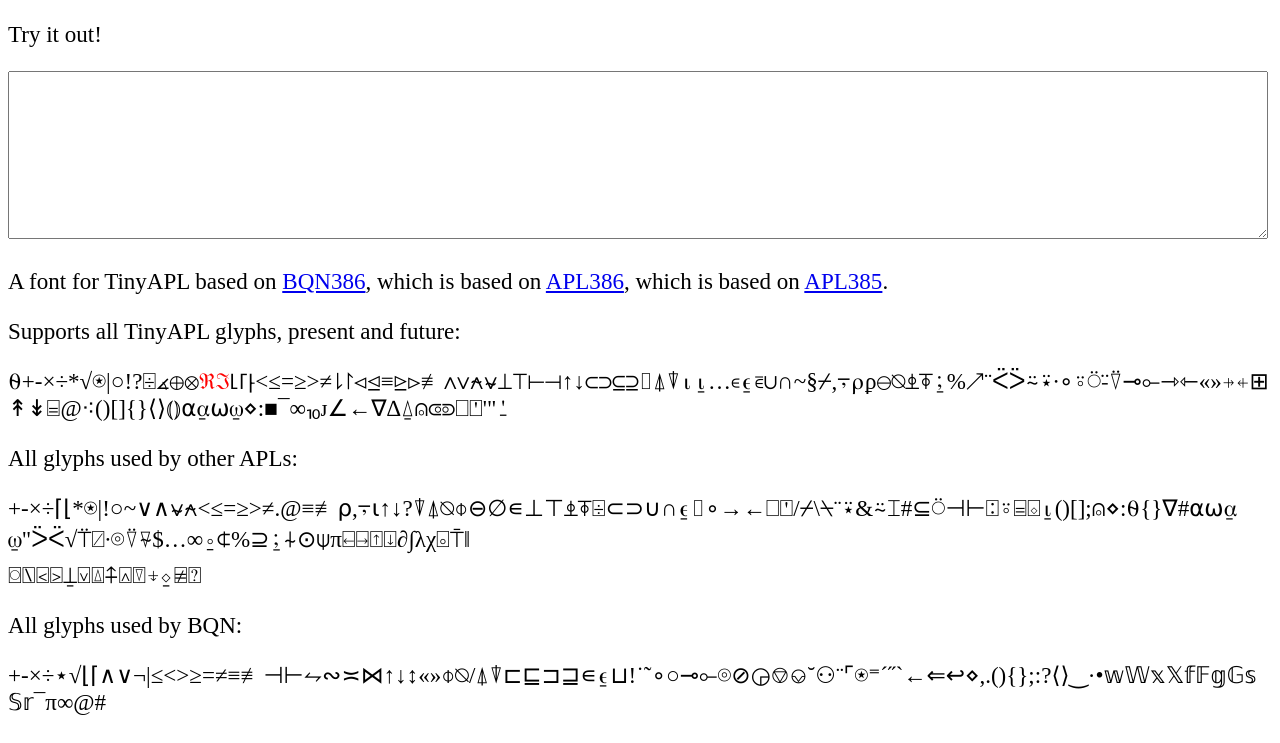
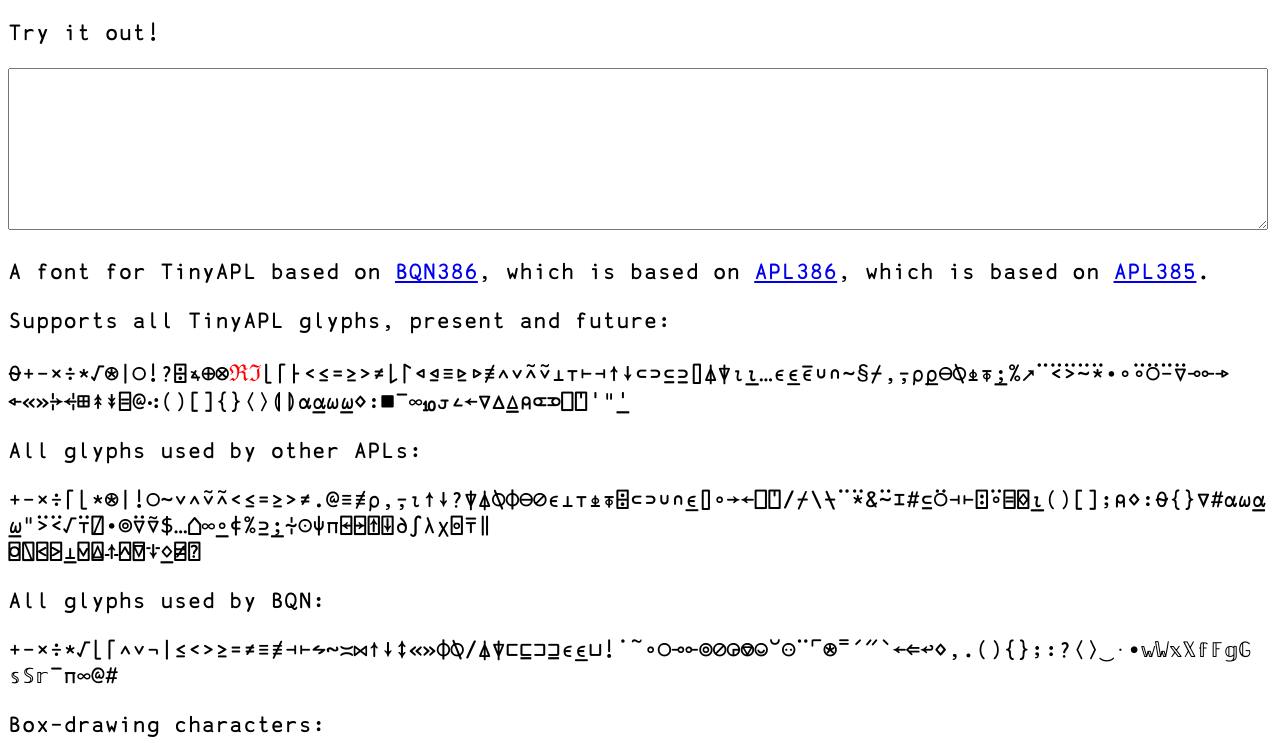
Before and after one commit to RubenVerg/tinyapl386, a plain HTML site: page index.html in a window 1280 px wide. Shown: the part 87-830 px from the top of the page. Drawn offline with Linux system fonts and the light colour scheme; the site is published under a folder, as on GitHub Pages, so addresses that start at the root find nothing.

Commit message:
Fix for GitHub Pages

```diff
--- a/index.html
+++ b/index.html
@@ -8,7 +8,7 @@
 	<style>
 		@font-face {
 			font-family: TinyAPL386;
-			src: url('/TinyAPL386.ttf');
+			src: url('TinyAPL386.ttf');
 		}
 
 		* {
```
